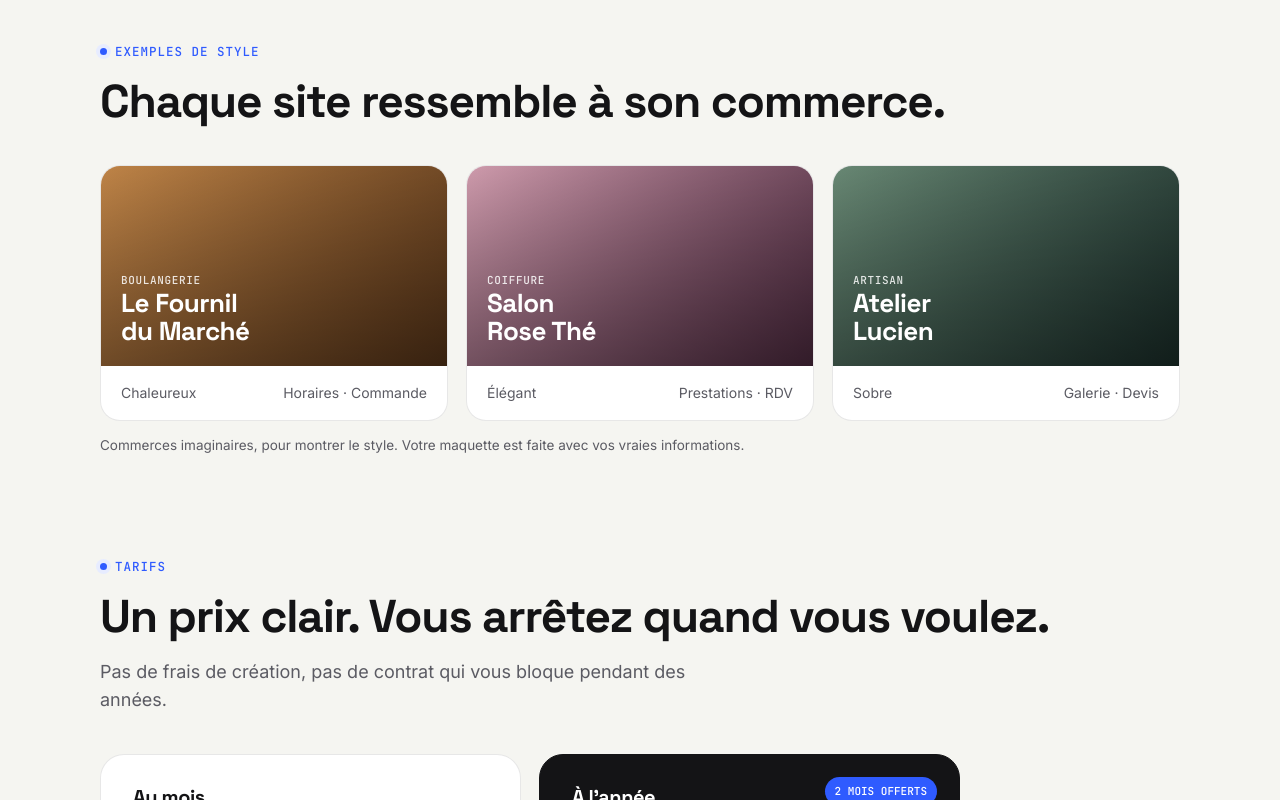
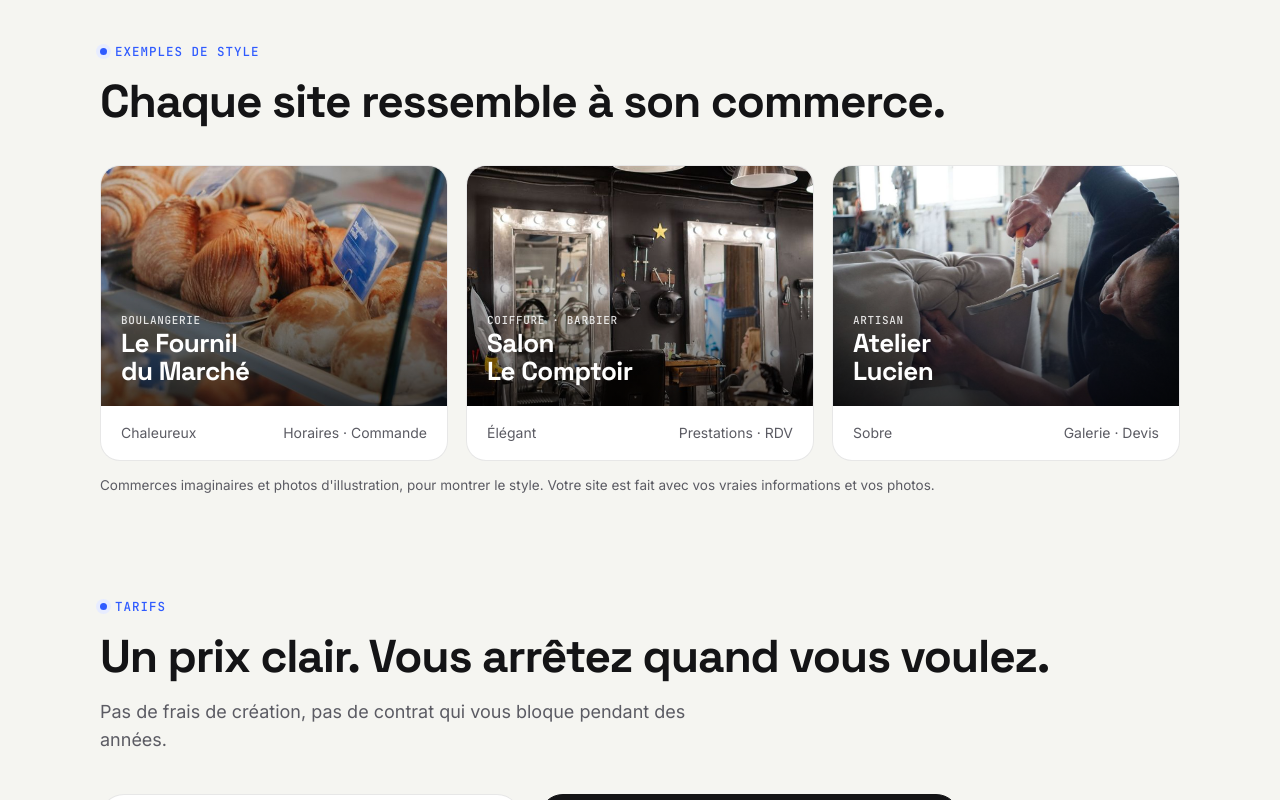
Before and after one commit to Avraham26267/a2-site, a plain HTML site: page index.html in a window 1280 px wide. Shown: the part 2000-2800 px from the top of the page. Drawn offline with Linux system fonts and the light colour scheme.

Commit message:
Vraies photos (Pexels) dans les exemples et le téléphone
Co-Authored-By: Claude Opus 5.5 <noreply@anthropic.com>

```diff
--- a/index.html
+++ b/index.html
@@ -61,10 +61,7 @@ nav .liens .bouton{padding:10px 16px;font-size:14.5px;color:#fff}
 .tel{position:relative;width:290px;border-radius:42px;background:#0E0E10;padding:11px;box-shadow:0 40px 80px -30px rgba(20,20,22,.55),0 0 0 1px rgba(255,255,255,.06) inset;transform:rotate(-3deg)}
 .ecran{border-radius:32px;overflow:hidden;background:#FBF8F3;height:560px;position:relative}
 .ecran .encoche{position:absolute;top:9px;left:50%;transform:translateX(-50%);width:84px;height:24px;border-radius:20px;background:#0E0E10;z-index:3}
-.demo-photo{height:230px;background:
-  radial-gradient(circle at 30% 35%,rgba(255,255,255,.35),transparent 40%),
-  linear-gradient(135deg,#8C5A3C,#C9926A 55%,#5C3A28);position:relative}
-.demo-photo::after{content:"";position:absolute;left:18%;right:18%;bottom:22px;height:70px;border-radius:18px 18px 8px 8px;background:linear-gradient(180deg,#2F4A3C,#1F3329);box-shadow:0 -14px 0 -6px #36574A}
+.demo-photo{height:230px;background:url(img/tapissier-tel.jpg) center/cover;position:relative}
 .demo-corps{padding:18px 18px 0}
 .demo-nom{font-family:"Space Grotesk";font-weight:700;font-size:23px;letter-spacing:-.02em}
 .demo-metier{font-size:12.5px;color:#7A6B5E;margin-top:2px}
@@ -106,13 +103,13 @@ nav .liens .bouton{padding:10px 16px;font-size:14.5px;color:#fff}
 /* EXEMPLES */
 .exemples{display:grid;grid-template-columns:repeat(3,1fr);gap:18px;margin-top:40px}
 .ex{border-radius:var(--rayon);overflow:hidden;border:1px solid var(--trait);background:var(--carte)}
-.ex .apercu{height:200px;padding:20px;display:flex;flex-direction:column;justify-content:flex-end;color:#fff;position:relative}
+.ex .apercu{height:240px;padding:20px;display:flex;flex-direction:column;justify-content:flex-end;color:#fff;position:relative}
 .ex .apercu small{font-family:"JetBrains Mono";font-size:11px;opacity:.85;letter-spacing:.06em;text-transform:uppercase}
 .ex .apercu strong{font-family:"Space Grotesk";font-size:26px;letter-spacing:-.02em;line-height:1.1}
 .ex .bas{padding:16px 20px;display:flex;justify-content:space-between;font-size:14px;color:var(--doux)}
-.a1{background:linear-gradient(160deg,rgba(0,0,0,.05),rgba(0,0,0,.55)),linear-gradient(135deg,#C98B4B,#7A4A23)}
-.a2{background:linear-gradient(160deg,rgba(0,0,0,.05),rgba(0,0,0,.55)),linear-gradient(135deg,#D9A3B5,#6E3C5A)}
-.a3{background:linear-gradient(160deg,rgba(0,0,0,.05),rgba(0,0,0,.55)),linear-gradient(135deg,#6E8F7A,#25403A)}
+.a1{background:linear-gradient(180deg,rgba(0,0,0,0) 30%,rgba(0,0,0,.65)),url(img/boulangerie.jpg) center/cover}
+.a2{background:linear-gradient(180deg,rgba(0,0,0,0) 30%,rgba(0,0,0,.65)),url(img/coiffure.jpg) center/cover}
+.a3{background:linear-gradient(180deg,rgba(0,0,0,0) 30%,rgba(0,0,0,.65)),url(img/tapissier.jpg) center/cover}
 .note-ex{margin-top:14px;font-size:13.5px;color:var(--doux)}
 
 /* TARIFS */
@@ -275,10 +272,10 @@ footer img{height:26px;opacity:.85}
     <h2 class="monte">Chaque site ressemble à son commerce.</h2>
     <div class="exemples">
       <div class="ex monte"><div class="apercu a1"><small>Boulangerie</small><strong>Le Fournil<br>du Marché</strong></div><div class="bas"><span>Chaleureux</span><span>Horaires · Commande</span></div></div>
-      <div class="ex monte"><div class="apercu a2"><small>Coiffure</small><strong>Salon<br>Rose Thé</strong></div><div class="bas"><span>Élégant</span><span>Prestations · RDV</span></div></div>
+      <div class="ex monte"><div class="apercu a2"><small>Coiffure · Barbier</small><strong>Salon<br>Le Comptoir</strong></div><div class="bas"><span>Élégant</span><span>Prestations · RDV</span></div></div>
       <div class="ex monte"><div class="apercu a3"><small>Artisan</small><strong>Atelier<br>Lucien</strong></div><div class="bas"><span>Sobre</span><span>Galerie · Devis</span></div></div>
     </div>
-    <p class="note-ex monte">Commerces imaginaires, pour montrer le style. Votre maquette est faite avec vos vraies informations.</p>
+    <p class="note-ex monte">Commerces imaginaires et photos d'illustration, pour montrer le style. Votre site est fait avec vos vraies informations et vos photos.</p>
   </div>
 </section>
 
```
Also changed, not shown: mentions-legales.html (+3 -0 lines), img/boulangerie.jpg (added), img/coiffure.jpg (added), img/tapissier-tel.jpg (added), img/tapissier.jpg (added).
